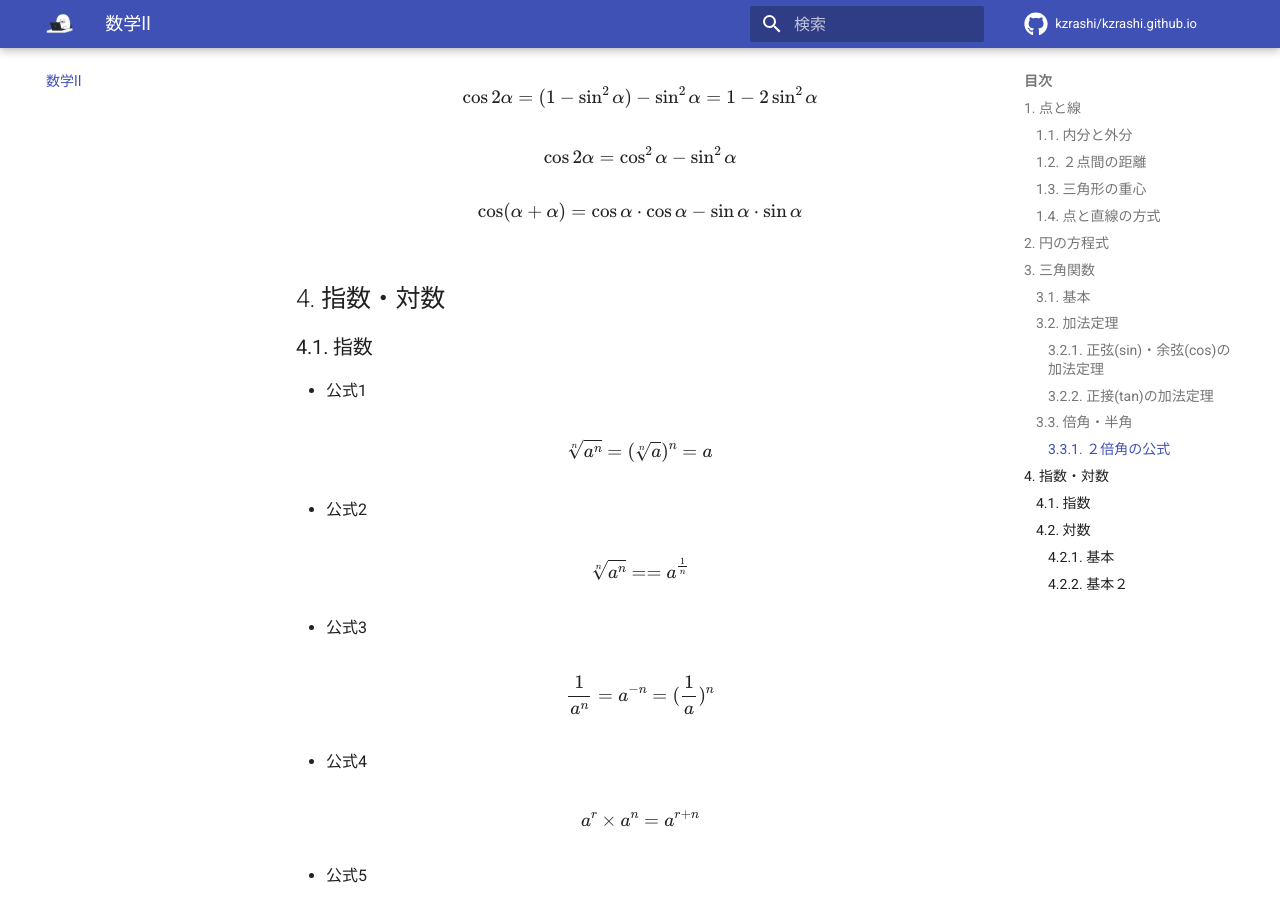
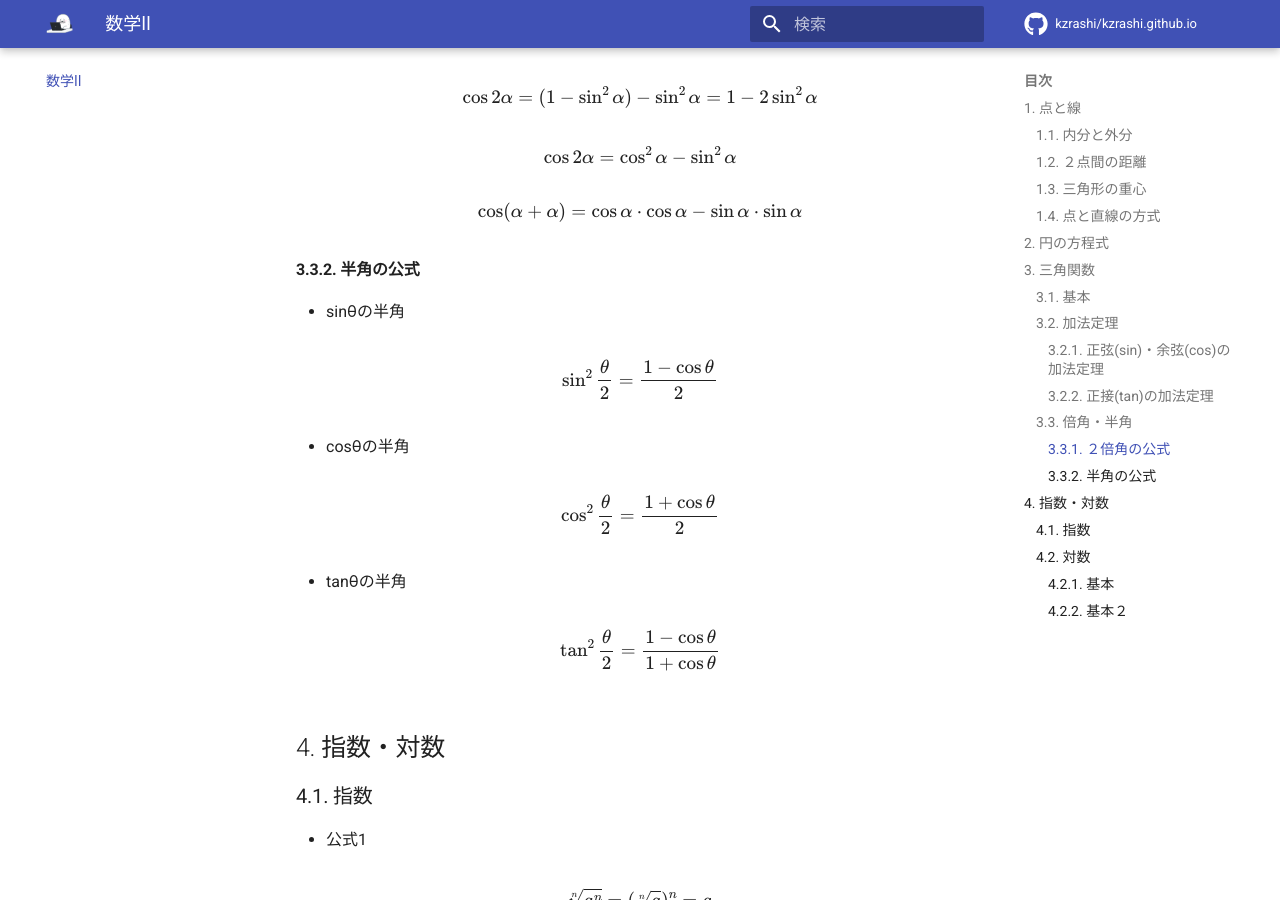
Before and after one commit to kzrashi/kzrashi.github.io, an MkDocs documentation site: the page built from docs/11_math2.md, in a window 1280 px wide and 900 px high, scrolled down 4597 px. Built offline with MkDocs 1.6.1 and Material for MkDocs 9.7.7, drawn with Linux system fonts in a browser that asks for light colours; comment, search, counter and statistics services are not loaded.

Commit message:
mofidy trig

```diff
--- a/docs/11_math2.md
+++ b/docs/11_math2.md
@@ -230,6 +230,28 @@ $$
 \cos(\alpha + \alpha) = \cos{\alpha} \cdot \cos{\alpha} - \sin{\alpha} \cdot \sin{\alpha}
 $$
 
+#### 3.3.2. 半角の公式
+
+- sinθの半角
+
+$$
+\sin^2{\frac{\theta}{2}} = \frac{1 - \cos{\theta}}{2}
+$$
+
+- cosθの半角
+
+$$
+\cos^2{\frac{\theta}{2}} = \frac{1 + \cos{\theta}}{2}
+$$
+
+- tanθの半角
+
+
+$$
+\tan^2{\frac{\theta}{2}} = \frac{1 - \cos{\theta}}{1 + \cos{\theta}}
+$$
+
+
 ## 4. 指数・対数
 ### 4.1. 指数
 - 公式1
```
